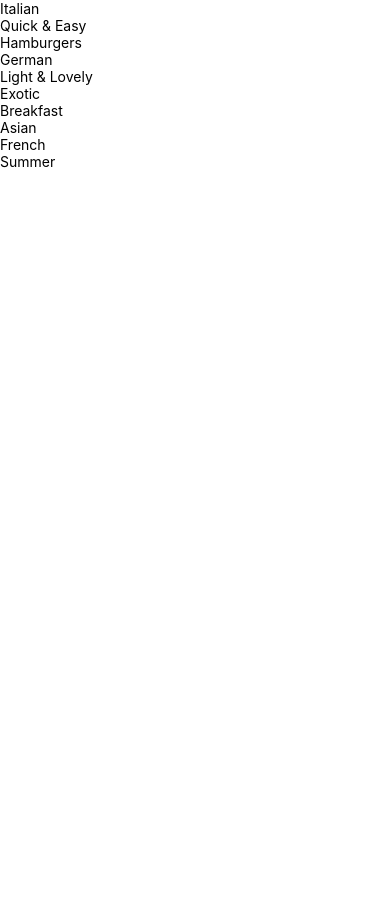
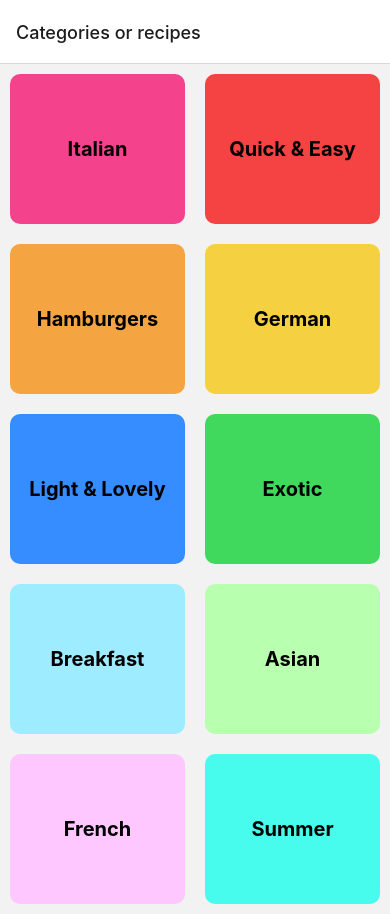
Before and after one commit to RihardXXX/book-of-recipes, a React Native app: screen / in a window 390 px wide. Before the commit the page ends 844 px from the top, so only its background shows below. Built offline with nearby package versions, Linux system fonts and the light colour scheme.

Commit message:
initial react navigation

```diff
--- a/App.js
+++ b/App.js
@@ -1,10 +1,21 @@
 import { StatusBar } from 'expo-status-bar';
 import { StyleSheet, Text, View } from 'react-native';
 import CategoryScreen from './screens/CategoryScreen';
+import { NavigationContainer } from '@react-navigation/native';
+import { createStackNavigator } from '@react-navigation/stack';
+
+const Stack = createStackNavigator();
 
 export default function App() {
   return (
-    <CategoryScreen />
+    <>
+      <StatusBar style="dark" />
+      <NavigationContainer>
+        <Stack.Navigator>
+          <Stack.Screen name="Categories or recipes" component={CategoryScreen} />
+        </Stack.Navigator>
+      </NavigationContainer>
+    </>
   );
 }
 
--- a/app.json
+++ b/app.json
@@ -3,8 +3,9 @@
     "name": "book-of-recipes",
     "slug": "book-of-recipes",
     "version": "1.0.0",
-    "orientation": "portrait",
+    "orientation": "default",
     "icon": "./assets/icon.png",
+    "backgroundColor": "#0B1F35",
     "splash": {
       "image": "./assets/splash.png",
       "resizeMode": "contain",
--- a/components/CategoryTile.js
+++ b/components/CategoryTile.js
@@ -1,11 +1,14 @@
-import { View, Text, Pressable } from 'react-native';
+import { View, Text, Pressable, StyleSheet, Platform } from 'react-native';
 
 const CategoryTile = ({title, color}) => {
     return (
-        <View>
-            <Pressable>
-                <View>
-                    <Text>
+        <View style={styles.tile}>
+            <Pressable
+                style={({pressed}) => [styles.button, pressed && styles.buttonPress]}
+                android_ripple={{color: '#B6BCC3'}}
+            >
+                <View style={[styles.tileContent, { backgroundColor: color }]}>
+                    <Text style={styles.text}>
                         {
                             title
                         }
@@ -17,3 +20,32 @@ const CategoryTile = ({title, color}) => {
 }
 
 export default CategoryTile;
+
+const styles = StyleSheet.create({
+    tile: {
+        flex: 1,
+        minHeight: 150,
+        margin: 10,
+        borderRadius: 10,
+        overflow: Platform.OS === 'android' ? 'hidden' : 'visible'
+    },
+    button: {
+        flex: 1,
+        borderRadius: 10,
+    },
+    buttonPress: {
+        backgroundColor: '#B6BCC3',
+        opacity: 0.4,
+        // borderRadius: 10,
+    },
+    tileContent: {
+        flex: 1,
+        borderRadius: 10,
+        justifyContent: 'center',
+        alignItems: 'center'
+    },
+    text: {
+        fontSize: 20,
+        fontWeight: 'bold'
+    }
+})
--- a/screens/CategoryScreen.js
+++ b/screens/CategoryScreen.js
@@ -16,6 +16,7 @@ const CategoryScreen = () => {
             data={CATEGORIES}
             keyExtractor={item => item.id}
             renderItem={renderCategoryItem}
+            numColumns={2}
         />
     )
 }
```
Also changed, not shown: package.json (+6 -1 lines), 1 other file (tests, documents, lock files or other folders).
